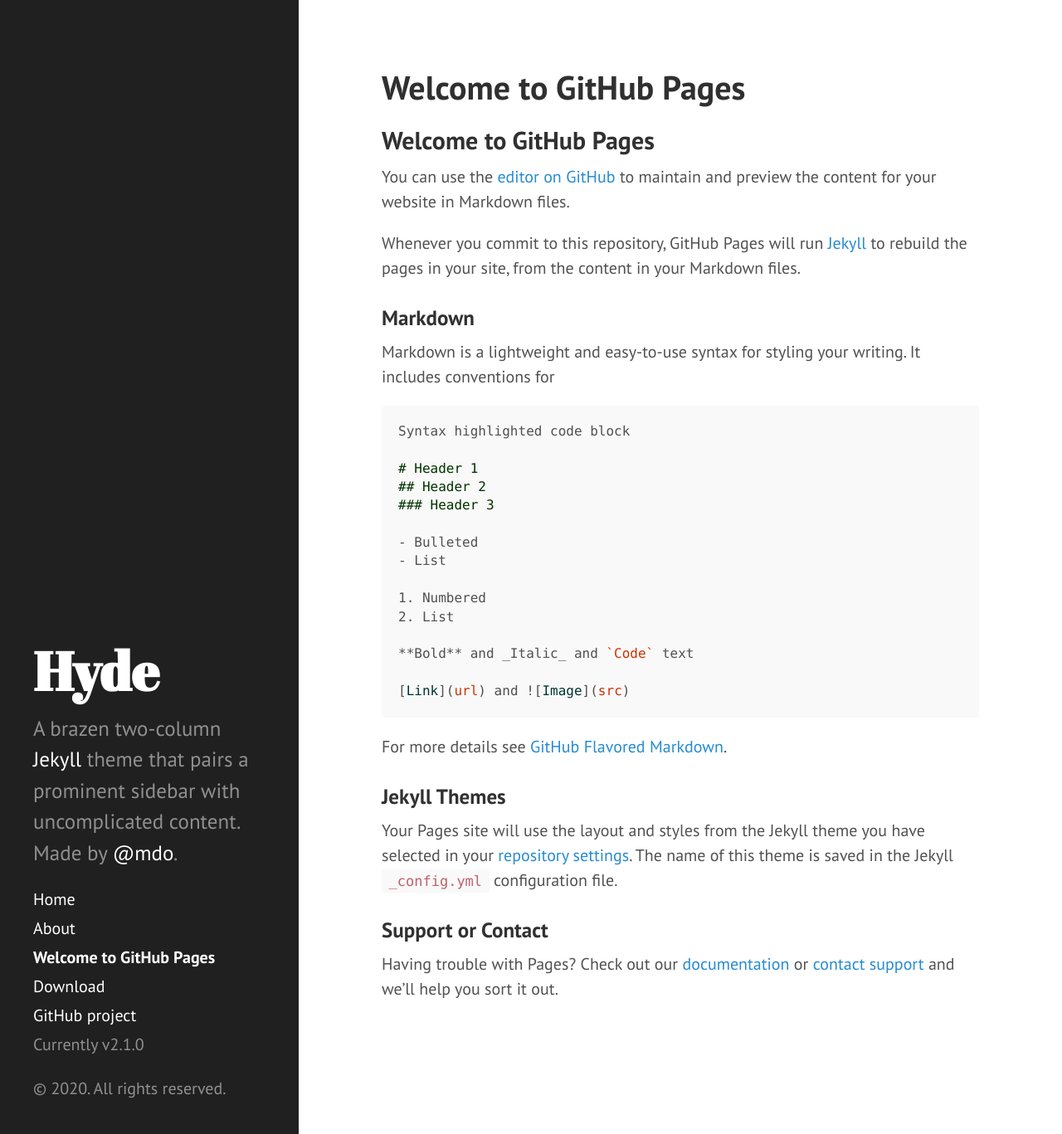
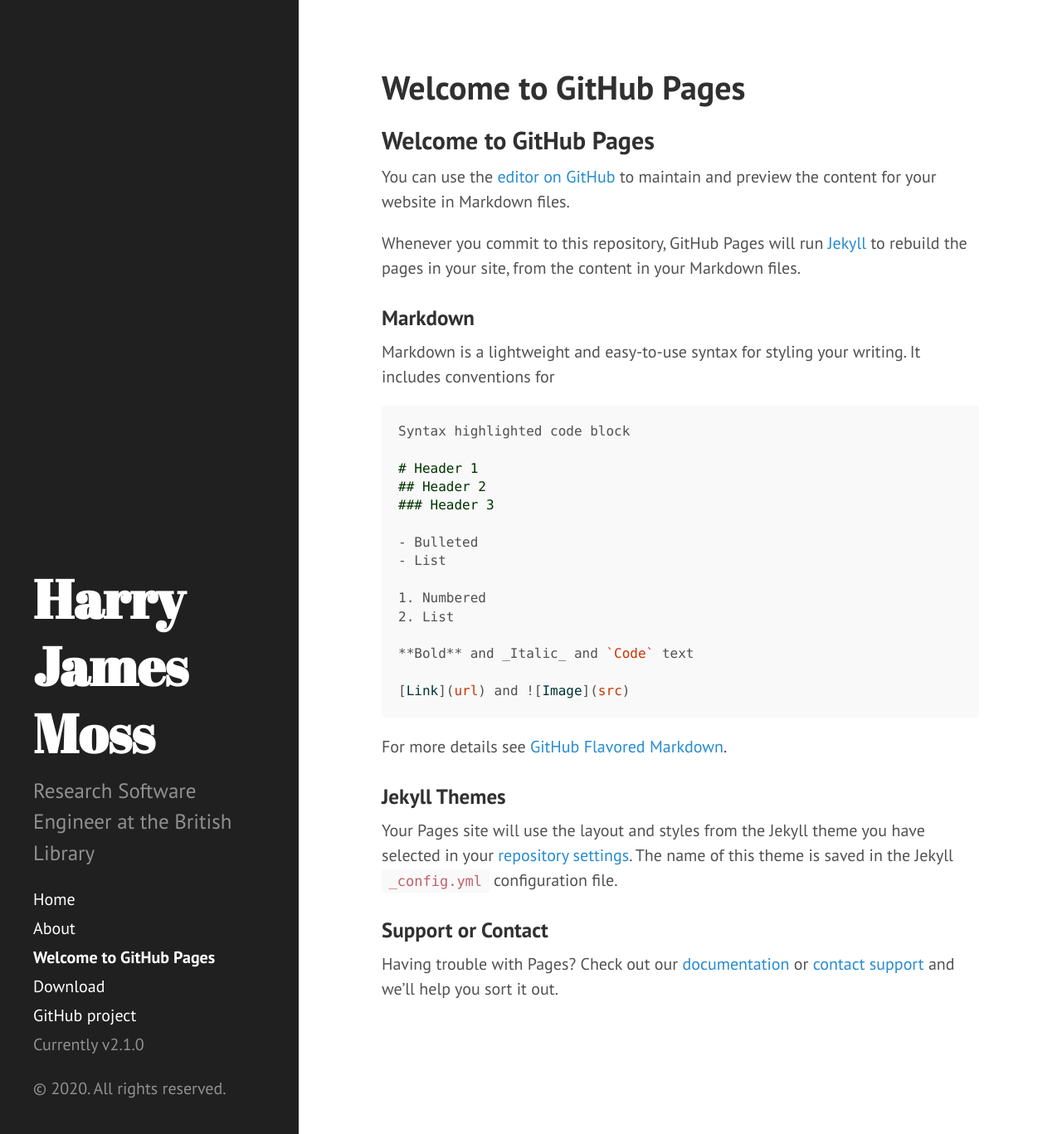
Before and after one commit to harryjmoss/harryjmoss.github.io, a Jekyll site: the page built from index.md, in a window 1280 px wide and 1367 px high. Shown: the whole window at 83% size. Built offline with Jekyll 4.4.1, drawn with Linux system fonts in a browser that asks for light colours; our own code applies the rules of GitHub Pages for plain Markdown files; Markdown is read by kramdown in place of the engine named in the settings; the list of posts is cut into pages by our own code.

Commit message:
Removing CNAME file, editing _config.yml

```diff
--- a/CNAME
+++ /dev/null
@@ -1 +0,0 @@
-hyde.getpoole.com
--- a/_config.yml
+++ b/_config.yml
@@ -6,15 +6,15 @@
 permalink:        pretty
 
 # Setup
-title:            Hyde
-tagline:          'A Jekyll theme'
-description:      'A brazen two-column <a href="http://jekyllrb.com" target="_blank">Jekyll</a> theme that pairs a prominent sidebar with uncomplicated content. Made by <a href="https://twitter.com/mdo" target="_blank">@mdo</a>.'
-url:              http://hyde.getpoole.com
+title:            Harry James Moss
+tagline:          'Personal site'
+description:      'Research Software Engineer at the British Library'
+url:              http://harryjmoss.github.io
 baseurl:          /
 
 author:
-  name:           'Mark Otto'
-  url:            https://twitter.com/mdo
+  name:           'Harry James Moss'
+  url:            https://twitter.com/invariantmoss
 
 paginate:         5
 
@@ -22,4 +22,4 @@
 version:          2.1.0
 
 github:
-  repo:           https://github.com/poole/hyde
+  repo:           https://github.com/harryjmoss
```
